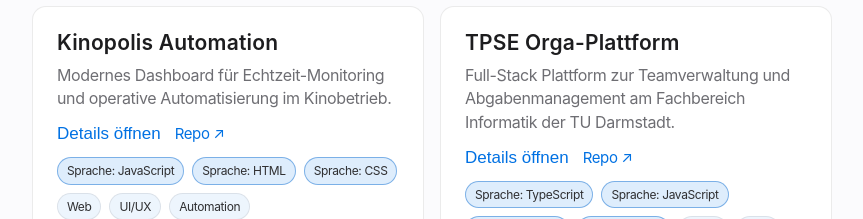
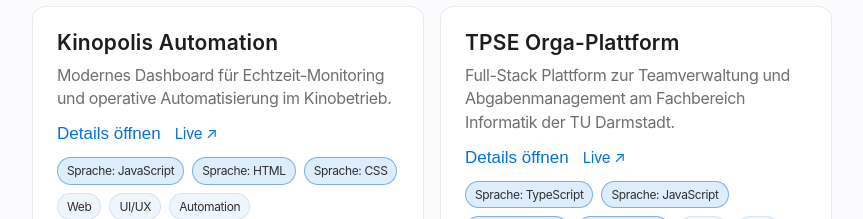
Before and after one commit to artjomartur/portfolio, a React (Vite) app: page / in a window 1280 px wide. Shown: the part 3740-3959 px from the top of the page, without its empty margins (208-1071 px from the left). Built offline with nearby package versions, Linux system fonts and the light colour scheme.

Commit message:
feat: Conditionally display 'Live' or 'Repo' for project links and update the chatbot's list of key projects.

```diff
--- a/src/App.jsx
+++ b/src/App.jsx
@@ -557,7 +557,9 @@
                             {lang === 'de' ? 'Details öffnen' : 'Open details'}
                           </button>
                           {project.details.link.startsWith('http') && (
-                            <a href={project.details.link} target="_blank" rel="noopener noreferrer" className="link project-direct">Repo ↗</a>
+                            <a href={project.details.link} target="_blank" rel="noopener noreferrer" className="link project-direct">
+                              {project.details.link.includes('github.com') ? 'Repo ↗' : 'Live ↗'}
+                            </a>
                           )}
                           {project.details.trailer && (
                             <a href={project.details.trailer} target="_blank" rel="noopener noreferrer" className="link project-direct">
--- a/src/Chatbot.jsx
+++ b/src/Chatbot.jsx
@@ -19,7 +19,7 @@
   intro:
     'Ich bin Artjom Becker, Informatik-Student mit Fokus auf Softwareentwicklung, UI/UX und technische Problemlösung.',
   projects:
-    'Wichtige Projekte: ExerCube (Gruppenprojekt, Note 1,0), ArcadeSuite (eigenes Bachelor-Projekt) und dieses Portfolio.',
+    'Wichtige Projekte: Kinopolis Automation (kinopolis.artjombecker.com), TPSE Orga-Plattform (tpse.artjombecker.com), ExerCube (Gruppenprojekt, Note 1,0) und ArcadeSuite.',
   contact:
     'Kontakt: hi@artjombecker.com, WhatsApp/Telegram: 015203322770, GitHub: github.com/DjamilB.',
   skills:
@@ -32,7 +32,7 @@
   intro:
     'I am Artjom Becker, a computer science student focused on software development, UI/UX, and technical problem solving.',
   projects:
-    'Key projects: ExerCube (group project, grade 1.0), ArcadeSuite (own bachelor project), and this portfolio.',
+    'Key projects: Kinopolis Automation (kinopolis.artjombecker.com), TPSE Orga-Plattform (tpse.artjombecker.com), ExerCube (group project, grade 1.0) and ArcadeSuite.',
   contact:
     'Contact: hi@artjombecker.com, WhatsApp/Telegram: 015203322770, GitHub: github.com/DjamilB.',
   skills:
```
